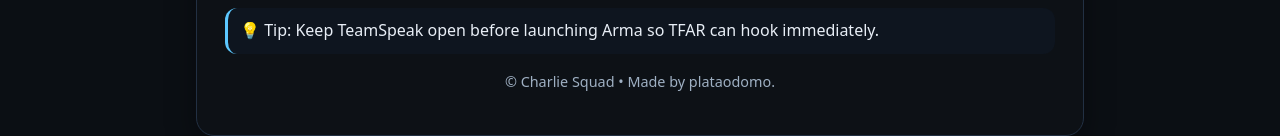
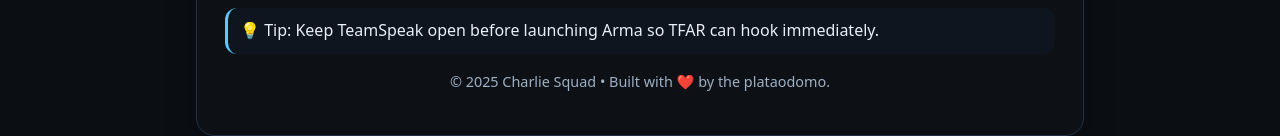
Before and after one commit to plataodomo/CharlieSquad-TFAR-Guide, a plain HTML site: page index.html in a window 1280 px wide. Shown: the part 1639-1775 px from the top of the page. Drawn offline with Linux system fonts and the light colour scheme.

Commit message:
index.html

```diff
--- a/index.html
+++ b/index.html
@@ -202,7 +202,7 @@
         💡 Tip: Keep TeamSpeak open before launching Arma so TFAR can hook immediately.
       </div>
 
-      <p class="footer">© Charlie Squad • Made by plataodomo.</p>
+      <p class="footer">© 2025 Charlie Squad • Built with ❤️ by the plataodomo.</p>
     </div>
   </div>
 
```
